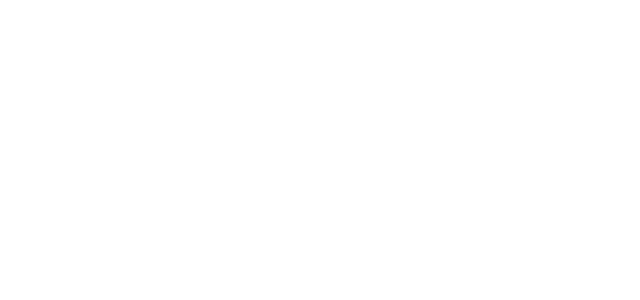
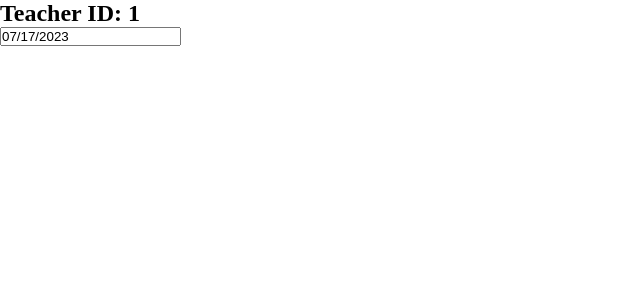
Before and after one commit to pploszaj/TangoTime, a React app: page /teachers/1 in a window 1280 px wide. Before the commit this address had no page. Shown: the top 300 px of the page, without its empty margins (0-640 px from the left). Built offline with nearby package versions, Linux system fonts and the light colour scheme.

Commit message:
added calendar

```diff
--- a/package.json
+++ b/package.json
@@ -31,8 +31,10 @@
     "nodemon": "^3.0.1",
     "prisma": "^5.0.0",
     "react": "^18.2.0",
+    "react-datepicker": "^4.16.0",
     "react-dom": "^18.2.0",
     "react-router-dom": "^6.14.1",
+    "style-loader": "^3.3.3",
     "ts-loader": "^9.4.4",
     "ts-node": "^10.9.1",
     "typescript": "^5.1.6",
@@ -41,6 +43,7 @@
   },
   "devDependencies": {
     "@types/react": "^18.2.15",
+    "@types/react-datepicker": "^4.11.2",
     "webpack-cli": "^5.1.4"
   }
 }
--- a/src/client/App.tsx
+++ b/src/client/App.tsx
@@ -8,7 +8,7 @@
 import TeacherSignup from "../pages/TeacherSignup";
 import TeacherHome from "../pages/TeacherHome";
 import { UserContext } from "./UserContext";
-import TeacherBooking from "../components/TeacherBooking";
+import TeacherBooking from "../pages/TeacherBooking";
 
 function App() {
   const [userData, setUserData] = useState({
@@ -35,7 +35,7 @@
           <Route path="/teachersignup" element={<TeacherSignup/>}/>
           <Route path="/studenthome" element={<StudentHome/>}/>
           <Route path="/teacherhome" element={<TeacherHome/>}/>
-          <Route path="/teachers:id" element={<TeacherBooking/>}/>
+          <Route path="/teachers/:id" element={<TeacherBooking/>}/>
         </Routes>
       </Router>
     </UserContext.Provider>
--- a/src/components/TeacherBooking.tsx
+++ /dev/null
@@ -1,9 +0,0 @@
-import React from 'react'
-
-const TeacherBooking = () => {
-  return (
-    <div>TeacherBooking</div>
-  )
-}
-
-export default TeacherBooking;
--- /dev/null
+++ b/src/components/TeacherCalendar.tsx
@@ -0,0 +1,31 @@
+import React, {useState} from 'react'
+import DatePicker from "react-datepicker";
+
+
+const TeacherCalendar = () => {
+    const [date, setDate] = useState(new Date())
+
+    const handleDateChange = (currDate: any) => {
+        setDate(currDate);
+
+        const dayOfWeek = currDate.getDay();
+        let dayName;
+
+        if(dayOfWeek === 0) dayName = 'Sunday'
+        else if(dayOfWeek === 1) dayName = 'Monday'
+        else if(dayOfWeek === 2) dayName = 'Tuesday'
+        else if(dayOfWeek === 3) dayName = 'Wednesday'
+        else if(dayOfWeek === 4) dayName = 'Thursday'
+        else if(dayOfWeek === 5) dayName = 'Friday'
+        else if(dayOfWeek === 6) dayName = 'Saturday'
+        else dayName = 'Unknown'
+
+        console.log(`Day picked is ${dayName}`)
+    }
+
+  return (
+    <DatePicker selected={date} onChange={handleDateChange}/>
+  )
+}
+
+export default TeacherCalendar
--- a/src/components/TeachersList.tsx
+++ b/src/components/TeachersList.tsx
@@ -1,15 +1,13 @@
-import { color, style } from "@mui/system";
 import React, { useState } from "react";
 import { Link } from "react-router-dom";
-import TeacherBooking from "./TeacherBooking";
 
 const TeachersList = (props: { teachers: any[] }) => {
   return (
     <div>
       <h1 className="choose-teacher-heading">Choose a teacher</h1>
       <div className="teacher-list">
-        {props.teachers.map((teacher, index) => (
-          <Link to={`/teachers/${index}`} style={{textDecoration: 'none', color: 'inherit'}}>
+        {props.teachers.map((teacher) => (
+          <Link to={`/teachers/${teacher.id}`} style={{textDecoration: 'none', color: 'inherit'}}>
             <div className="teacher-name">
               <p>{teacher.firstName}</p>
               <b>{teacher.lastName}</b>
--- /dev/null
+++ b/src/pages/TeacherBooking.tsx
@@ -0,0 +1,17 @@
+import React from 'react'
+import { useParams } from 'react-router-dom'
+import TeacherCalendar from '../components/TeacherCalendar';
+import "react-datepicker/dist/react-datepicker.css";
+
+const TeacherBooking = () => {
+    const {id} = useParams();
+
+  return (
+    <div>
+        <h2>Teacher ID: {id}</h2>
+        <TeacherCalendar/>
+    </div>
+  )
+}
+
+export default TeacherBooking
--- a/webpack.config.js
+++ b/webpack.config.js
@@ -20,10 +20,13 @@
             exclude: /node_modules/,
           },
           {
-            test: /\.s?[ac]ss$/i,
-            exclude: /node_modules/,
+            test: /\.css$/i,
+            use: ['style-loader', 'css-loader'],
+          },
+          {
+            test: /\.s[ac]ss$/i,
             use: [MiniCssExtractPlugin.loader, 'css-loader'],
-          }
+          },
         ],
     },
     devServer: {
```
Also changed, not shown: 2 other files (tests, documents, lock files or other folders).
